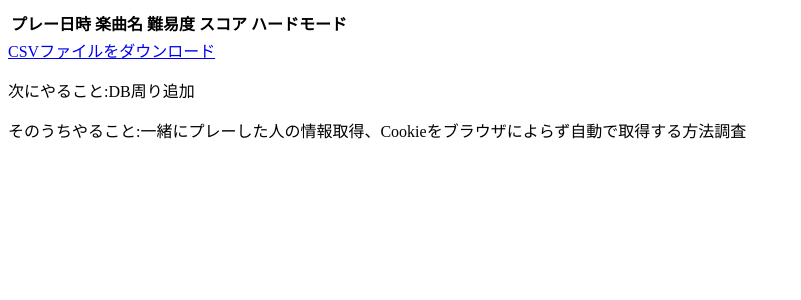
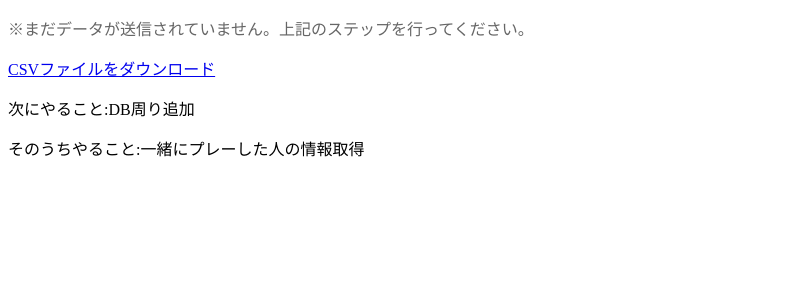
Before and after one commit to 33KOU-jubeat/jubeat_play_history_getter, a Flask app: template app/templates/index.html in a window 1280 px wide. Shown: the top 300 px of the page, without its empty margins (0-801 px from the left). Run offline with Flask 3, Linux system fonts and the light colour scheme; the template is opened without the code that fills it, so the values that code supplies are empty.

Commit message:
change get data(Cookie->js)

```diff
--- /dev/null
+++ b/JS.txt
@@ -0,0 +1 @@
+javascript:(async()=>{const%20e=document.querySelectorAll('#play_history');if(0===e.length)return%20void%20alert("履歴データ（.history_box）が見つかりません。jubeatの履歴ページを開いているか確認してください。");const%20t=Array.from(e).map((e=>e.outerHTML)),r="https://jubeat-play-history-getter.onrender.com/receive_html";try{const%20e=await%20fetch(r,{method:"POST",headers:{"Content-Type":"application/json"},body:JSON.stringify({html_list:t})});e.ok?(alert("データの送信に成功しました！ツール画面を確認してください。"),window.open("https://jubeat-play-history-getter.onrender.com/","_blank")):alert("サーバーエラーが発生しました。ステータス:%20"+e.status)}catch(e){alert("送信に失敗しました。CORSエラーまたはサーバーが起動していない可能性があります:%20"+e)}})();
--- /dev/null
+++ b/JS_local.txt
@@ -0,0 +1 @@
+javascript:(async()=>{const%20e=document.querySelectorAll('#play_history');if(0===e.length)return%20void%20alert("履歴データ（.history_box）が見つかりません。jubeatの履歴ページを開いているか確認してください。");const%20t=Array.from(e).map((e=>e.outerHTML)),r="https://localhost:8080/receive_html";try{const%20e=await%20fetch(r,{method:"POST",headers:{"Content-Type":"application/json"},body:JSON.stringify({html_list:t})});e.ok?(alert("データの送信に成功しました！ツール画面を確認してください。"),window.open("https://localhost:8080","_blank")):alert("サーバーエラーが発生しました。ステータス:%20"+e.status)}catch(e){alert("送信に失敗しました。CORSエラーまたはサーバーが起動していない可能性があります:%20"+e)}})();
--- a/app/index.py
+++ b/app/index.py
@@ -9,40 +9,21 @@ import http.cookiejar
 import pandas as pd
 
 from bs4 import BeautifulSoup
-from flask import Flask, render_template, send_file
+from flask import Flask, render_template, request, send_file, session, jsonify
+from flask_cors import CORS
 from app import static
 
 app = Flask(__name__)
 app.register_blueprint(static.app)
 
-def scrape_jubeat_history():
-  # 対象のサイトURL
-  url = "https://p.eagate.573.jp/game/jubeat/beyond/playdata/history.html"
+DATA_STORE = {}
 
-  if os.path.isfile("C:/Users/mi3ko/Desktop/TestProject/app/cookies.txt"):
-    # 1. 保存した cookies.txt を読み込む
-    cj = http.cookiejar.MozillaCookieJar("C:/Users/mi3ko/Desktop/TestProject/app/cookies.txt")
-    try:
-      cj.load(ignore_discard=True, ignore_expires=True)
-    except SystemError:
-      print("cookies.txt が見つかりません。スクリプトと同じフォルダに配置してください。")
-      exit()
+# ★重要★ すべてのドメイン（e-amusement側）からのデータ受信を許可する設定
+CORS(app)
 
-  else:
-    cj = browser_cookie3.firefox()
-
-  # 4. CookieProcessor と Opener を構築
-  cookie_processor = urllib.request.HTTPCookieProcessor(cj)
-  opener = urllib.request.build_opener(cookie_processor)
-
-  # ユーザーエージェントを設定（ロボット判定による弾きを防ぐため）
-  opener.addheaders = [('User-Agent', 'Mozilla/5.0 (Windows NT 10.0; Win64; x64) AppleWebKit/537.36 (KHTML, like Gecko) Chrome/120.0.0.0 Safari/537.36')]
-
-  # URLリソースを開く
-  res = opener.open(url).read()
-
+def parse_html_list(html_list):
   # インスタンスの作成
-  soup = BeautifulSoup(res, 'html.parser')
+  soup = BeautifulSoup(html_list[0], "html.parser")
 
   # プレイ履歴の曲名を取得
   info_date = soup.find_all("div", class_="info_date")
@@ -155,12 +136,40 @@ def scrape_jubeat_history():
 
 @app.route('/')
 def index():
-  history_data_table = scrape_jubeat_history()
-  return render_template('index.html', history_data_table = history_data_table)
+  user_id = request.remote_addr
+  history_data_table = DATA_STORE.get(user_id, None)
+  if history_data_table:
+    return render_template('index.html', history_data_table = history_data_table)
+  else :
+    return render_template('index.html', history_data_table = None)
+
+# 2. JavaScriptからHTMLデータを受け取るAPI（POSTエンドポイント）
+@app.route('/receive_html', methods=['POST'])
+def receive_html():
+    try:
+        # JSON形式のデータを受け取る
+        req_data = request.get_json()
+        if not req_data or 'html_list' not in req_data:
+            return jsonify({"status": "error", "message": "データが空です"}), 400
+
+        html_list = req_data['html_list']
+        history_data = parse_html_list(html_list)
+
+        if not history_data:
+            return jsonify({"status": "error", "message": "データの解析に失敗しました"}), 400
+
+        user_id = request.remote_addr
+        DATA_STORE[user_id] = history_data
+
+        return jsonify({"status": "success", "message": "データを正常に処理しました"})
+
+    except Exception as e:
+        return jsonify({"status": "error", "message": str(e)}), 500
+
 
 @app.route('/download')
 def download():
-  history_data_table = scrape_jubeat_history()
+  history_data_table = DATA_STORE.get(user_id, None)
 
   # PandasでDataFrameに変換し、メモリ上でCSVを作成（utf-8-sigでExcel対策）
   df = pd.DataFrame(history_data_table)
--- a/app/templates/index.html
+++ b/app/templates/index.html
@@ -7,6 +7,7 @@
     <title>Document</title>
   </head>
   <body>
+    {% if history_data_table %}
       <table>
         <thead>
           <tr>
@@ -30,9 +31,12 @@
           {% endfor %}
         </tbody>
       </table>
+    {% else %}
+      <p style="color: #666;">※まだデータが送信されていません。上記のステップを行ってください。</p>
+    {% endif %}
     <!-- CSVダウンロードボタン -->
     <a href="/download" class="btn btn-download">CSVファイルをダウンロード</a>
     <p>次にやること:DB周り追加</p>
-    <p>そのうちやること:一緒にプレーした人の情報取得、Cookieをブラウザによらず自動で取得する方法調査</p>
+    <p>そのうちやること:一緒にプレーした人の情報取得</p>
   </body>
 </html>
--- a/main.py
+++ b/main.py
@@ -2,4 +2,4 @@ import os
 from app.index import app
 
 if __name__ == '__main__':
-  app.run(host=os.getenv('APP_ADDRESS', 'localhost'), port=8000)
+  app.run(host=os.getenv('APP_ADDRESS', 'localhost'), port=8080, ssl_context='adhoc')
--- a/requirements.txt
+++ b/requirements.txt
@@ -3,3 +3,5 @@ browser_cookie3
 pandas
 bs4
 gunicorn
+flask_cors
+pyOpenSSL
```
Lines whose indentation alone changed are shown as unchanged.
